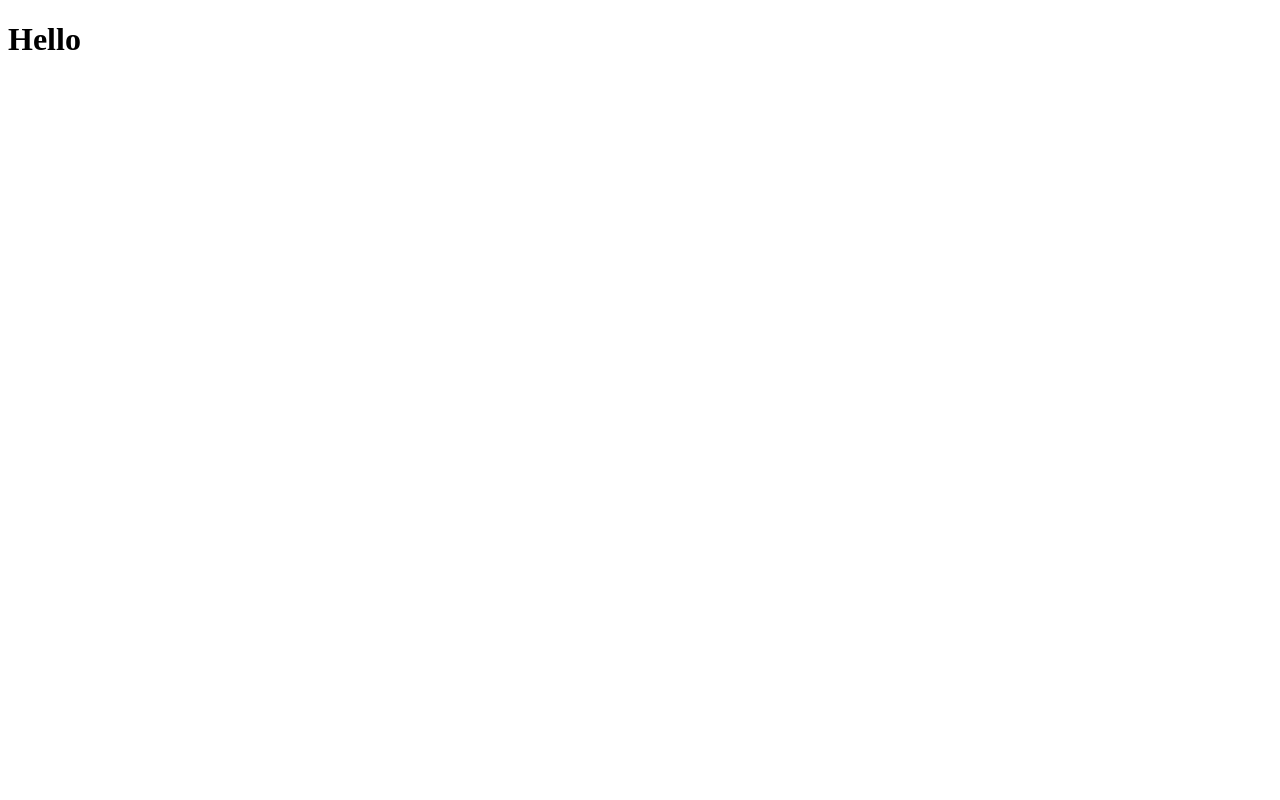
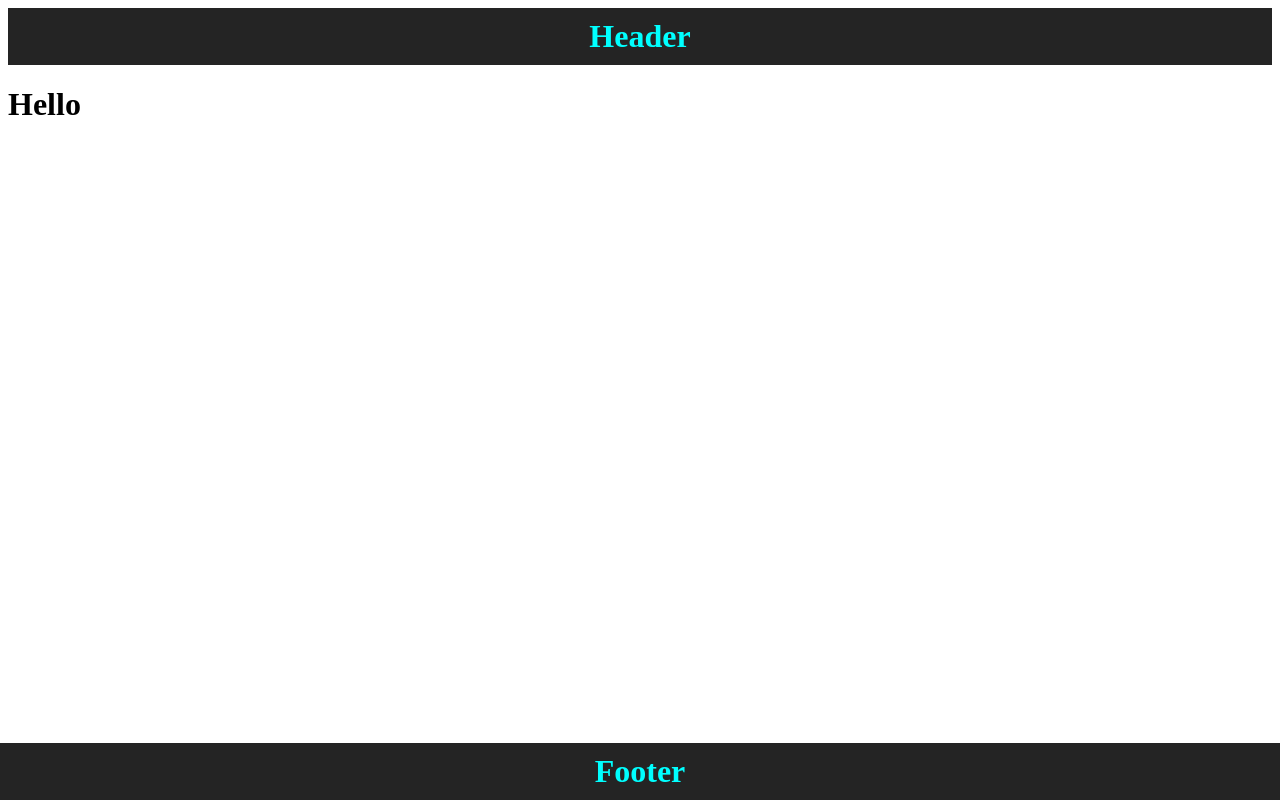
Before and after one commit to TLRKiliann/sveltekit-tutorial, a SvelteKit app in the folder my-app/: page /marketing in a window 1280 px wide. Built offline with nearby package versions, Linux system fonts and the light colour scheme.

Commit message:
goto & layout added

```diff
--- /dev/null
+++ b/my-app/src/params/integer.ts
@@ -0,0 +1,3 @@
+export function match(param) {
+	return /^\d+$/.test(param);
+}
--- /dev/null
+++ b/my-app/src/routes/+layout.svelte
@@ -0,0 +1,28 @@
+<header class="layout-header">Header</header>
+<slot />
+<footer class="layout-footer">Footer</footer>
+
+<style>
+	.layout-header {
+		width: 100%;
+		padding: 10px 0px;
+		text-align: center;
+		font-size: 2rem;
+		font-weight: bold;
+		background: #242424;
+		color: cyan;
+	}
+
+	.layout-footer {
+		position: absolute;
+		right: 0px;
+		bottom: 0px;
+		left: 0px;
+		padding: 10px 0px;
+		text-align: center;
+		font-size: 2rem;
+		font-weight: bold;
+		background: #242424;
+		color: cyan;
+	}
+</style>
```
Also changed, not shown: my-app/src/routes/+page.svelte (+18 -0 lines), my-app/src/routes/products/[productId=integer]/+layout.svelte (added, +9 -0 lines), my-app/src/routes/products/[productId=integer]/+page.svelte (renamed from my-app/src/routes/products/[productId]/+page.svelte), my-app/src/routes/products/[productId=integer]/reviews/[reviewId]/+page.svelte (renamed from my-app/src/routes/products/[productId]/reviews/[reviewId]/+page.svelte), 1 other file (tests, documents, lock files or other folders).
